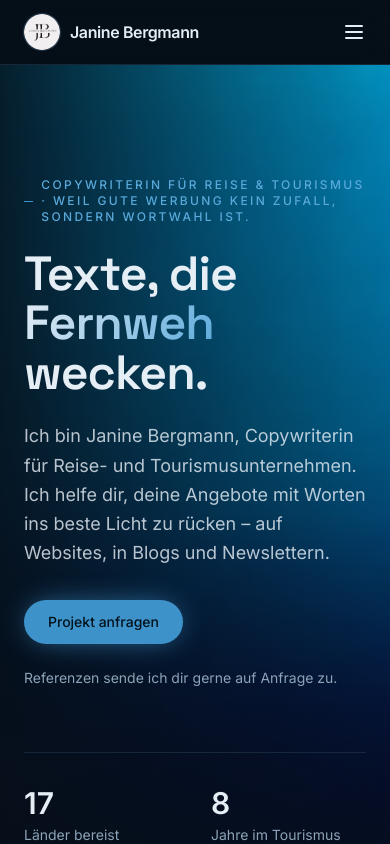
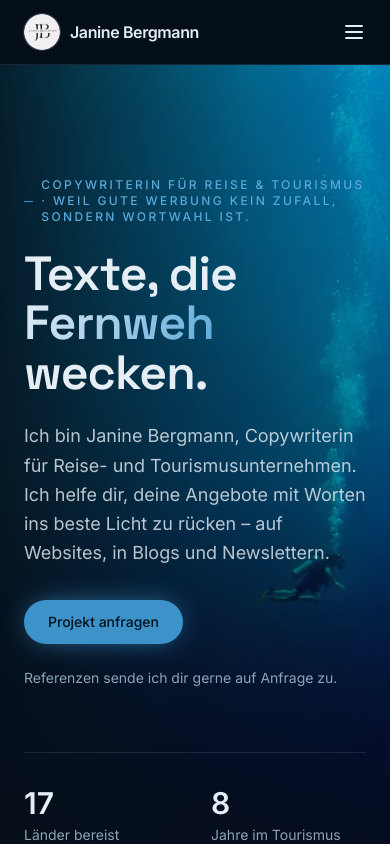
Before and after one commit to janinebergi/janine-website, a Next.js app: page / in a window 390 px wide. Shown: the top 844 px of the page. Built offline with nearby package versions, Linux system fonts and the light colour scheme.

Commit message:
Update image class for better responsiveness and alignment on homepage

```diff
--- a/src/app/page.tsx
+++ b/src/app/page.tsx
@@ -24,7 +24,7 @@ export default function Home() {
             priority
             unoptimized
             sizes="100vw"
-            className="object-cover"
+            className="object-cover object-[73%_center] sm:object-center md:object-[72%_center]"
           />
           {/* Overlays: Text links lesbar halten, Bild sichtbar lassen */}
           <div className="absolute inset-0 bg-gradient-to-r from-bg/90 via-bg/55 to-bg/20" />
```
